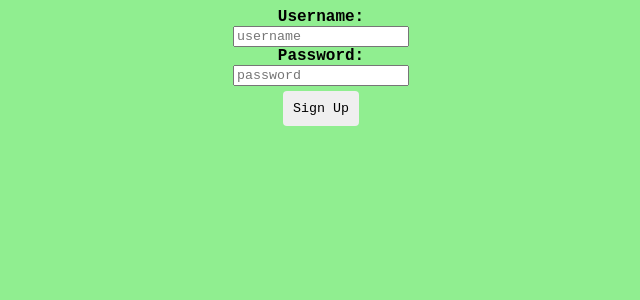
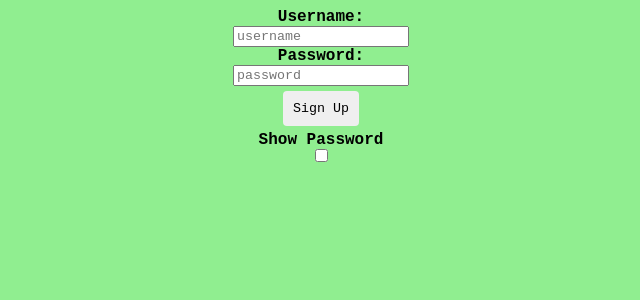
Before and after one commit to nickb210/capstone, a Flask app: page /signup in a window 1280 px wide. Shown: the top 300 px of the page, without its empty margins (319-959 px from the left). Run offline with Flask 2, Linux system fonts and the light colour scheme.

Commit message:
added changes input type from 'text' -> 'password'

```diff
--- a/code/templates/login.html
+++ b/code/templates/login.html
@@ -46,7 +46,7 @@
     <input type="text" id="username" name="username" placeholder="username" class="wrapper">
 
     <label for="password" class="wrapper">Password:</label>
-    <input type="text" id="password" name="password" placeholder="password" class="wrapper">
+    <input type="text" id="password" name="password" placeholder="password" class="wrapper" required>
 
     <div style="text-align: center; border: none">
         <button type="submit" class="button" name="login" value="login" formmethod="post">
--- a/code/templates/sign_up.html
+++ b/code/templates/sign_up.html
@@ -46,7 +46,7 @@
     <input type="text" id="username" name="username" placeholder="username" class="wrapper">
 
     <label for="password" class="wrapper">Password:</label>
-    <input type="text" id="password" name="password" placeholder="password" class="wrapper">
+    <input type="password" id="password" name="password" placeholder="password" class="wrapper" required>
 
     <div style="text-align: center; border: none">
         <button type="submit" class="button" name="sign_up" value="sign_up" formmethod="post">
@@ -54,6 +54,24 @@
         </button>
     </div>
 
+    <div>
+      <label class="wrapper" for="checkbox">Show Password</label>
+      <input type="checkbox" id="checkbox" onclick="myFunction()" class="wrapper">
+
+      <script>
+      function myFunction() {
+        var x = document.getElementById("password");
+        if (x.type === "password") {
+          x.type = "text";
+        } else {
+          x.type = "password";
+        }
+      }
+      </script>
+
+    </div>
+
+
   </form>
 
 </body>
```
